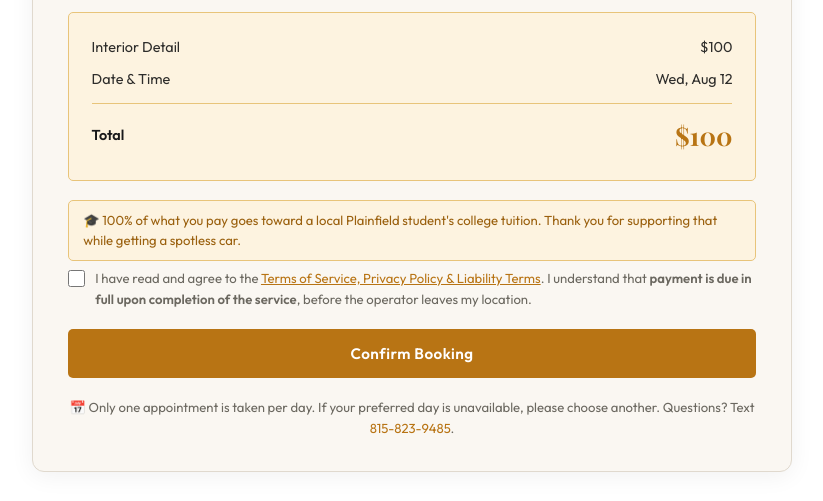
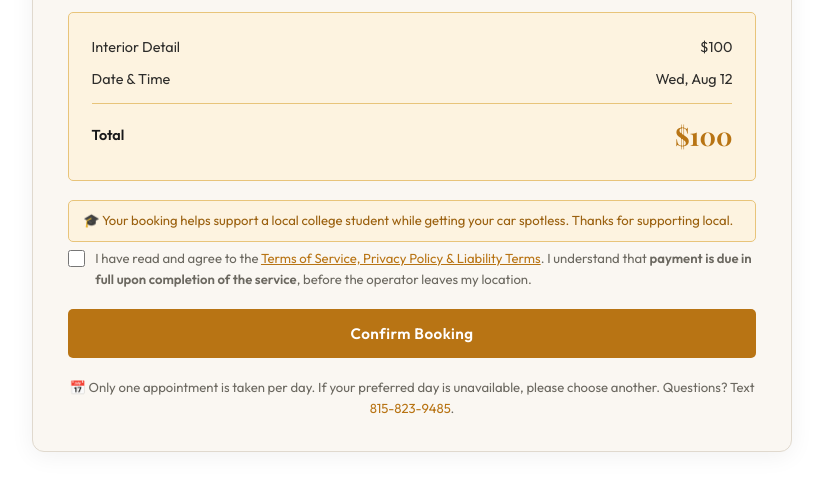
Before and after one commit to CoolPotato31F/kaiserdetailing.com, a Flask app: page / in a window 1280 px wide. Shown: the part 5243-5744 px from the top of the page, without its empty margins (228-1051 px from the left). Run offline with Flask 3, Linux system fonts and the light colour scheme; data comes from the database, SQL or seed files in the repository; data that the repository does not hold is empty; some web fonts are replaced.

Commit message:
update 2026-07-13 12:57:17

```diff
--- a/templates/index.html
+++ b/templates/index.html
@@ -1265,7 +1265,7 @@ footer {
           <div class="bk-summary-row" id="sum-vehicle" style="display:none;color:var(--muted);"></div>
           <div class="bk-summary-row bk-summary-total"><span class="lbl" data-i18n="sum_total_label">Total</span><span class="val" id="sum-total">$0</span></div>
         </div>
-        <div class="bk-cause-note" data-i18n="bk_cause_note">🎓 100% of what you pay goes toward a local Plainfield student's college tuition. Thank you for supporting that while getting a spotless car.</div>
+        <div class="bk-cause-note" data-i18n="bk_cause_note">🎓 Your booking helps support a local college student while getting your car spotless. Thanks for supporting local.</div>
         <div class="bk-terms">
           <input type="checkbox" id="bk-agree">
           <label for="bk-agree" data-i18n-html="bk_terms_label">I have read and agree to the <a onclick="openLegal()">Terms of Service, Privacy Policy & Liability Terms</a>. I understand that <strong>payment is due in full upon completion of the service</strong>, before the operator leaves my location.</label>
@@ -1692,7 +1692,7 @@ toggle_phone: "📞 Phone", toggle_email: "✉️ Email",
 bk_address_label: "Service Address", bk_vehicle_label: "Vehicle Type",
 veh_sedan: "Sedan", veh_truck: "Truck", veh_minivan: "Minivan", veh_suv: "SUV", veh_other: "Other",
 bk_notes_label: "Additional Notes (optional)",
-bk_step4_h3: "Review & Confirm", sum_datetime_label: "Date & Time", sum_total_label: "Total", bk_cause_note: "🎓 100% of what you pay goes toward a local Plainfield student's college tuition. Thank you for supporting that while getting a spotless car.",
+bk_step4_h3: "Review & Confirm", sum_datetime_label: "Date & Time", sum_total_label: "Total", bk_cause_note: "🎓 Your booking helps support a local college student while getting your car spotless. Thanks for supporting local.",
 bk_terms_label: "I have read and agree to the <a onclick=\"openLegal()\">Terms of Service, Privacy Policy & Liability Terms</a>. I understand that <strong>payment is due in full upon completion of the service</strong>, before the operator leaves my location.",
 bk_submit_btn: "Confirm Booking",
 bk_onebooking: "📅 Only one appointment is taken per day. If your preferred day is unavailable, please choose another. Questions? Text <a href=\"tel:8158239485\" style=\"color:var(--gold);\">815-823-9485</a>.",
```
